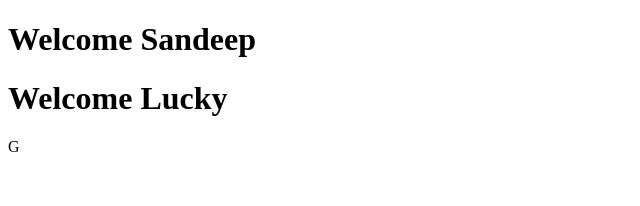
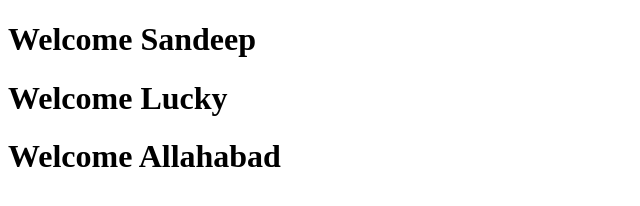
Before and after one commit to lucky8543/myproject, a plain HTML site: page index.html in a window 1280 px wide. Shown: the whole page, without its empty margins (0-640 px from the left). Drawn offline with Linux system fonts and the light colour scheme.

Commit message:
change new

```diff
--- a/index.html
+++ b/index.html
@@ -5,5 +5,6 @@
 <body>
 <h1>Welcome Sandeep</h1>
 <h1>Welcome Lucky </h1>
-</body>G
+<h1>Welcome Allahabad </h1>
+</body>
 </html>
```
